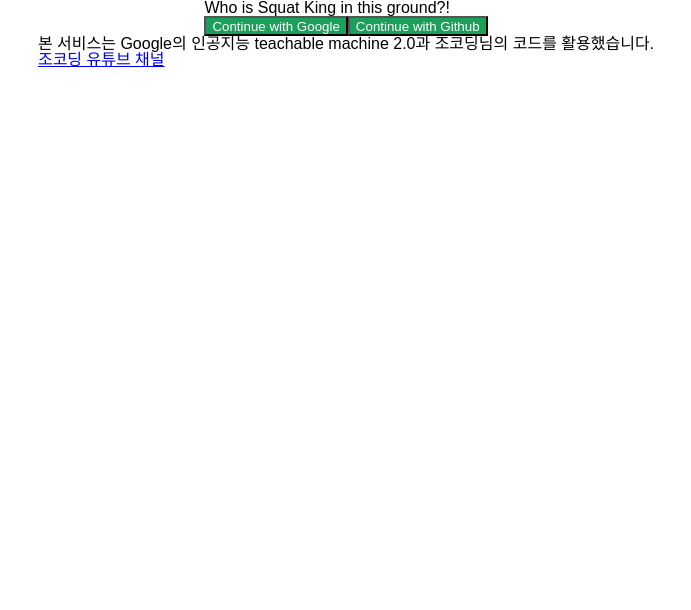
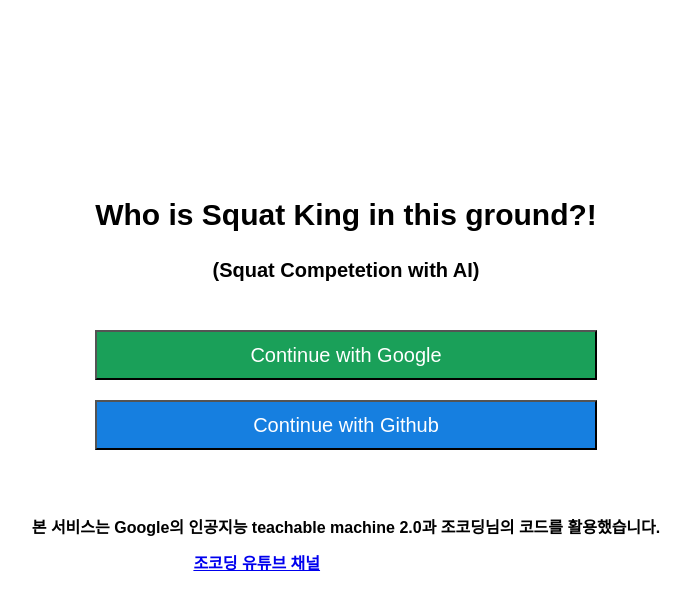
Before and after one commit to recorder12/squat, a React (Create React App) app: page / in a window 1280 px wide. Shown: the top 610 px of the page, without its empty margins (294-985 px from the left). Built offline with nearby package versions, Linux system fonts and the light colour scheme; no server answers.

Commit message:
edit css

```diff
--- a/src/routes/Auth.js
+++ b/src/routes/Auth.js
@@ -48,7 +48,7 @@ const Auth = () => {
 
   };
   return (
-    <div>
+    <div className="login_page">
       {/* <form onSubmit={onSubmit}>
         <input
           name="email"
@@ -75,12 +75,15 @@ const Auth = () => {
       <span onClick={toggleAccount}>
         {newAccount ? "Sign In" : "Create Account"}
       </span> */}
+
+
       <div class="title">Who is Squat King in this ground?! </div>
+      <div class="description">(Squat Competetion with AI)</div>
       <div class="auth">
-        <button onClick={onSocialClick} name="google">
+        <button className="google" onClick={onSocialClick} name="google">
           Continue with Google
         </button>
-        <button onClick={onSocialClick} name="github">
+        <button className="github" onClick={onSocialClick} name="github">
           Continue with Github
         </button>
       </div>
--- a/src/routes/Home.js
+++ b/src/routes/Home.js
@@ -163,8 +163,8 @@ const Home = ({ userObj }) => {
 
       <div className="main_box">
         <div className="screen">
-          <button type="button" onClick={init}>Start</button>
-          <button type="button" onClick={end}>End</button>
+          <button type="button" className="start" onClick={init}>Start</button>
+          <button type="button" className="end" onClick={end}>End</button>
           <div><canvas id="canvas"></canvas></div>
           {/* <div id="label-container"></div> */}
         </div>
@@ -179,15 +179,16 @@ const Home = ({ userObj }) => {
         </div>
       </div>
 
-      <div className="feed">
+      <div className="container">
         {nweets.map((nweet) => (
-          <div key={nweet.id}>
+          <div style={{marginTop:10}} className="feed" key={nweet.id}>
             <h4>{nweet.nickname + "  did squat totally " + nweet.text + " counts (" + nweet.createdAt + ")" }</h4>
           </div>
         ))}
       </div>
 
     </div>
+
 
   );
 };
--- a/src/routes/Profile.js
+++ b/src/routes/Profile.js
@@ -33,8 +33,8 @@ export default ({ userObj }) => {
           value={newDisplayName}
         />
         <input type="submit" value="Update Profile" />
+      <button onClick={onLogOutClick}>Log Out</button>
       </form>
-      <button onClick={onLogOutClick}>Log Out</button>
     </>
   );
 };
--- a/src/styles.css
+++ b/src/styles.css
@@ -2,6 +2,7 @@
 
 body {
   font-family: sans-serif;
+  font-weight: bold;
   background-color: #ffffff;
   max-width: 100%;
   margin: auto;
@@ -44,7 +45,14 @@ body {
   background-color: rgb(121, 201, 247);
 }
 
-button {
+.start {
+  height: 20px;
+  background: #1aa059;
+  color: #ffffff;
+  transition: all 0.2s ease;
+  cursor: pointer;
+}
+.end {
   height: 20px;
   background: #1aa059;
   color: #ffffff;
@@ -70,6 +78,7 @@ button {
   display: flex;
   align-items: center;
   justify-content: center;
+  border: 1px solid black;
 }
 
 .score {
@@ -79,15 +88,93 @@ button {
   display: flex;
   align-items: center;
   justify-content: center;
+  border: 1px solid black;
 }
+
+.container {
+  margin-top: 20px;
+  max-width: 450px;
+  display: flex;
+  flex-direction: column;
+  align-items: center;
+}
+
 .feed {
+  /* margin-bottom: 20px; */
+  background-color: rgb(236, 233, 10);
+  width: 100%;
+  max-width: 400px;
+  padding: 20px;
+  border-radius: 10px;
+  position: relative;
+  display: flex;
+  flex-direction: column;
+  color: rgba(0, 0, 0, 0.8);
+  font-size: 80%;
+}
+
+.youtube {
+  margin-top: 50px;
+}
+
+.login_page {
+  margin-top: 200px;
+}
+
+.title {
+  margin-bottom: 30px;
+  display: flex;
+  flex-direction: column;
+  font-size: 30px;
+  text-align: center;
+}
+.description {
+  margin-bottom: 50px;
+
+  text-align: center;
+  font-size: 20px;
+}
+.auth {
+  display: flex;
+  flex-direction: column;
+}
+
+.google {
+  margin-bottom: 20px;
+  height: 50px;
+  font-size: 20px;
+  background: #1aa059;
+  color: #ffffff;
+  transition: all 0.2s ease;
+  cursor: pointer;
+}
+
+.github {
+  margin-bottom: 20px;
+  height: 50px;
+  font-size: 20px;
+  background: #167fe0;
+  color: #ffffff;
+  transition: all 0.2s ease;
+  cursor: pointer;
+}
+
+.home_link {
+  margin-right: 30px;
+}
+
+.nav {
+  margin-bottom: 50px;
 }
 
 /*
-<div className="sentence" id="sentence">{sentence}</div>
-<div className="score" id="score">{count}</div>
-</div>
-
-</div>
-
-<div className="feed"> */
+<div class="title">Who is Squat King in this ground?! </div>
+      <div class="auth">
+        <button onClick={onSocialClick} name="google">
+          Continue with Google
+        </button>
+        <button onClick={onSocialClick} name="github">
+          Continue with Github
+        </button>
+      </div>
+    </div> */
```
